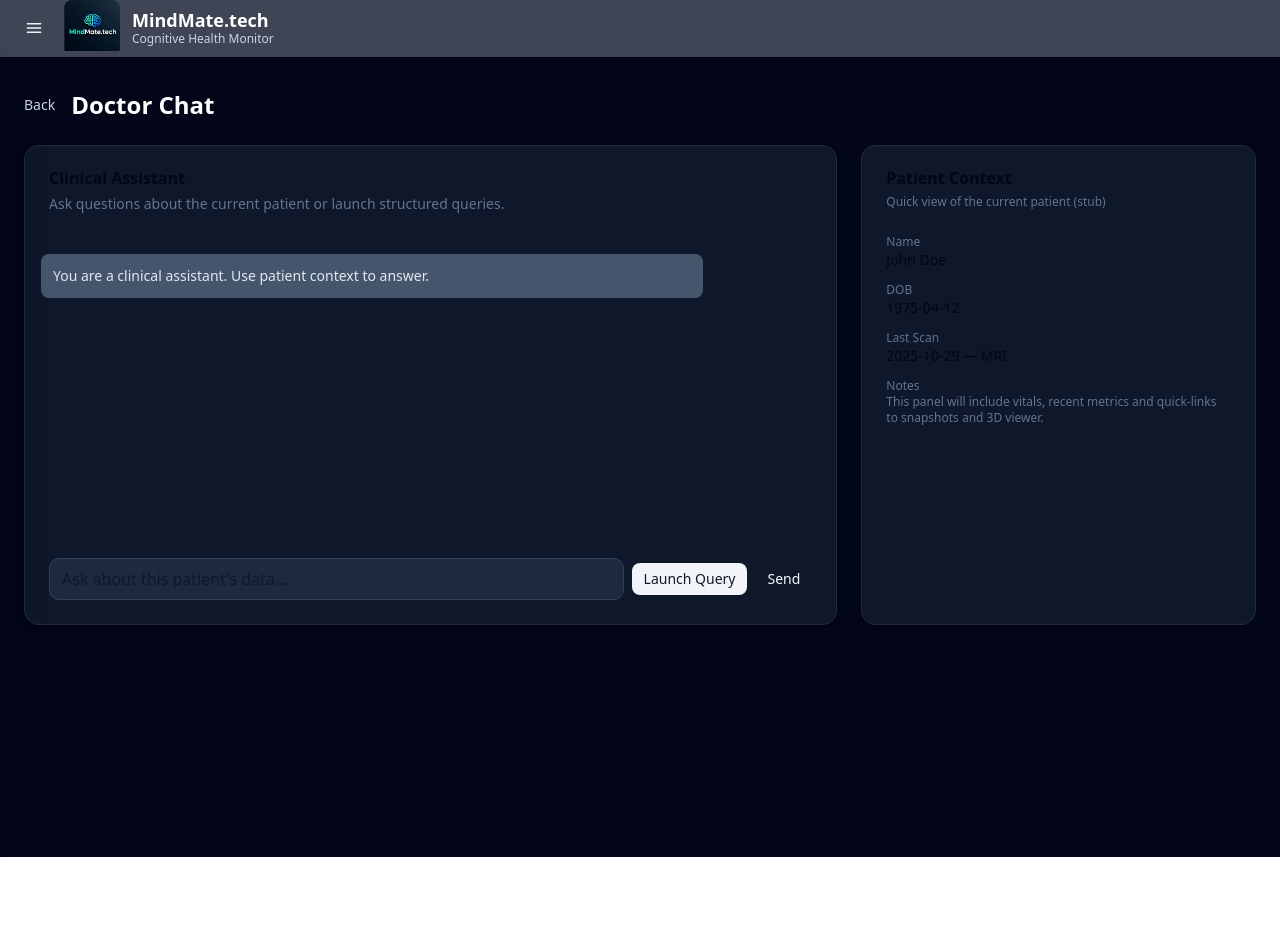
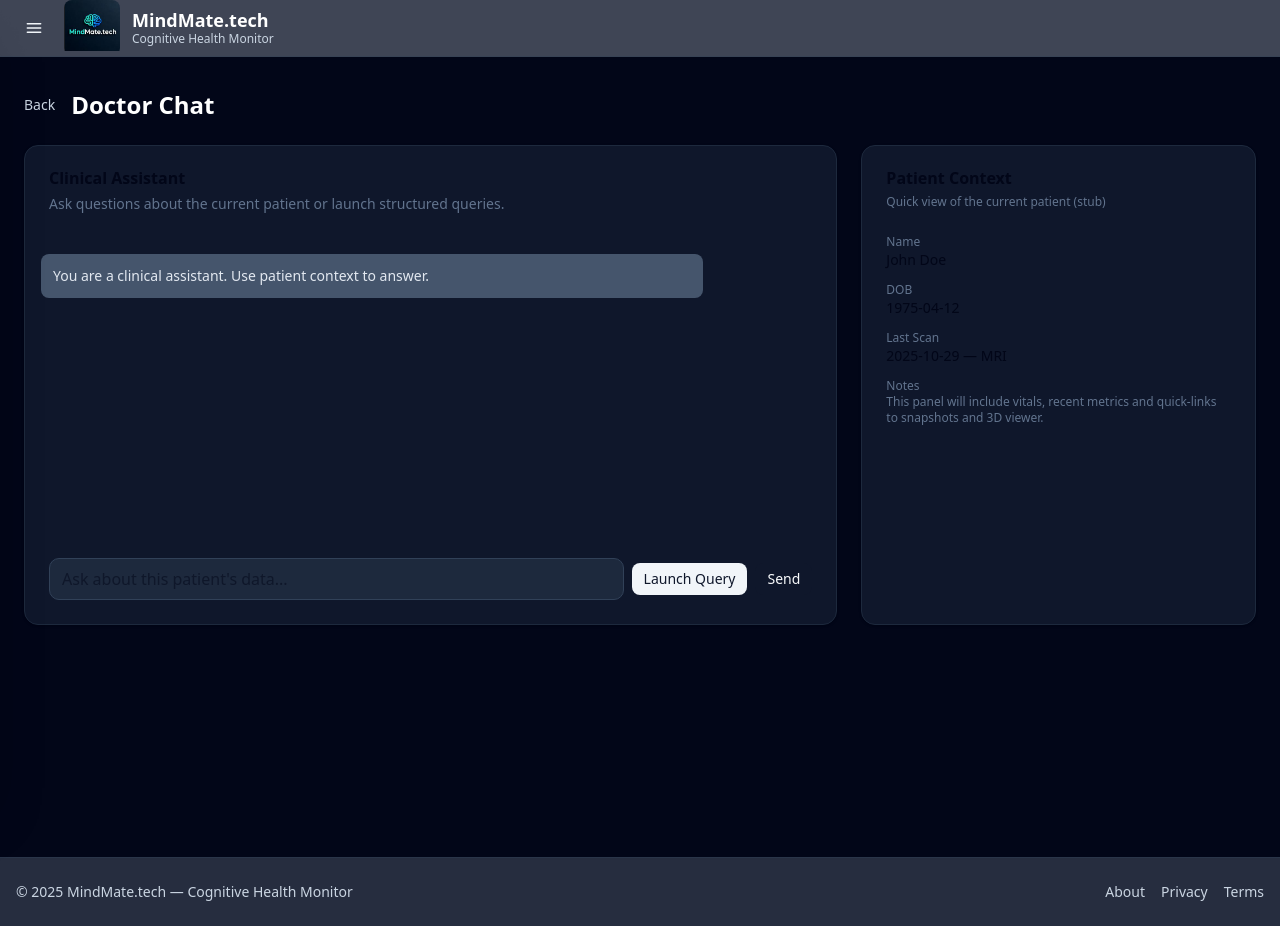
Before and after one commit to MindMate-tech/doctor-frontend, a Next.js app: page /chat in a window 1280 px wide. Before the commit the page ends 857 px from the top, so only its background shows below. Built offline with nearby package versions, Linux system fonts and the light colour scheme.

Commit message:
feat(ui): add Footer component and include it in layout

```diff
--- a/app/layout.tsx
+++ b/app/layout.tsx
@@ -2,6 +2,7 @@ import type { Metadata } from "next";
 import { Geist, Geist_Mono } from "next/font/google";
 import "./globals.css";
 import GlobalNav from '@/components/ui/GlobalNav'
+import Footer from '@/components/ui/Footer'
 
 const geistSans = Geist({
   variable: "--font-geist-sans",
@@ -31,6 +32,7 @@ export default function RootLayout({
         <GlobalNav>
           {children}
         </GlobalNav>
+        <Footer />
       </body>
     </html>
   );
--- /dev/null
+++ b/components/ui/Footer.tsx
@@ -0,0 +1,18 @@
+"use client"
+
+import React from 'react'
+
+export default function Footer() {
+  return (
+    <footer className="bg-slate-900/90 border-t border-slate-700/40 text-slate-300">
+      <div className="container mx-auto px-4 py-6 flex flex-col md:flex-row items-center justify-between gap-4">
+        <div className="text-sm">© {new Date().getFullYear()} MindMate.tech — Cognitive Health Monitor</div>
+        <div className="flex items-center gap-4 text-sm">
+          <a href="/about" className="hover:underline">About</a>
+          <a href="/privacy" className="hover:underline">Privacy</a>
+          <a href="/terms" className="hover:underline">Terms</a>
+        </div>
+      </div>
+    </footer>
+  )
+}
```
